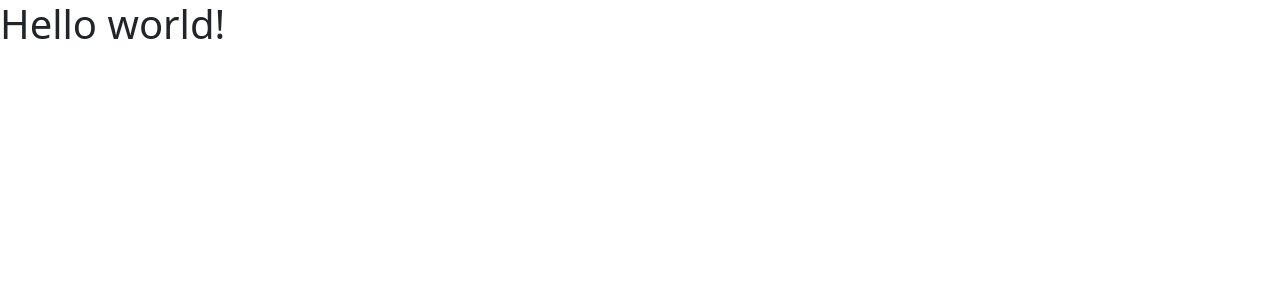
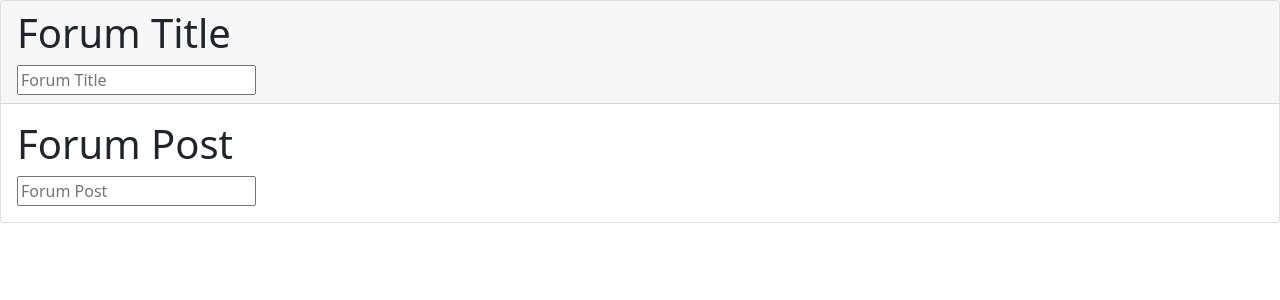
Before and after one commit to taylor67469/chadChat, a React (Create React App) app in the folder client/: page /forumpost in a window 1280 px wide. Shown: the top 300 px of the page. Built offline with nearby package versions, Linux system fonts and the light colour scheme.

Commit message:
Forum post layout done so far

```diff
--- a/client/src/App.js
+++ b/client/src/App.js
@@ -1,17 +1,20 @@
 import { BrowserRouter as Router, Route, Switch } from "react-router-dom";
 import Forum from "./pages/forum"
 import Signup from "./pages/signup"
+import ForumPost from "./pages/forumPost"
 function App() {
   return (
     <Router>
     <div>
-      <h1>Hello world!</h1>
       <Switch>
         <Route exact path={"/"}>
             <Forum ></Forum>
         </Route>
         <Route exact path={"/signup"}>
           <Signup></Signup>
+        </Route>
+        <Route exact path={"/forumpost"}>
+          <ForumPost></ForumPost>
         </Route>
       </Switch>
     </div>
--- /dev/null
+++ b/client/src/pages/forumPost.js
@@ -0,0 +1,18 @@
+function ForumPost() {
+    return (
+        <div>
+
+            <div className="card">
+                <div className="card-header">
+                    <h1>Forum Title</h1>
+                    <input type="text" placeholder="Forum Title" id="fTitle"></input>
+                </div>
+                <div className="card-body">
+                    <h1>Forum Post</h1>
+                    <input type="text" placeholder="Forum Post" id="fPost"></input>
+                </div>
+            </div>
+        </div>
+    )
+}
+export default ForumPost;
```
